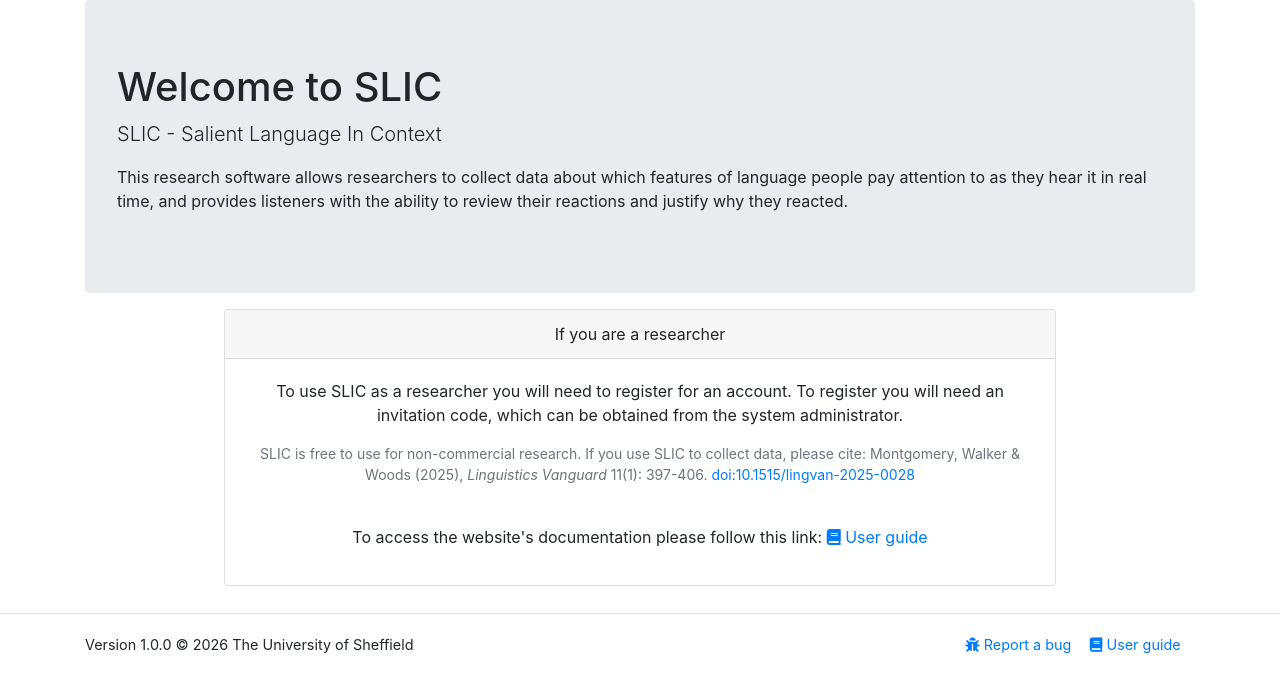
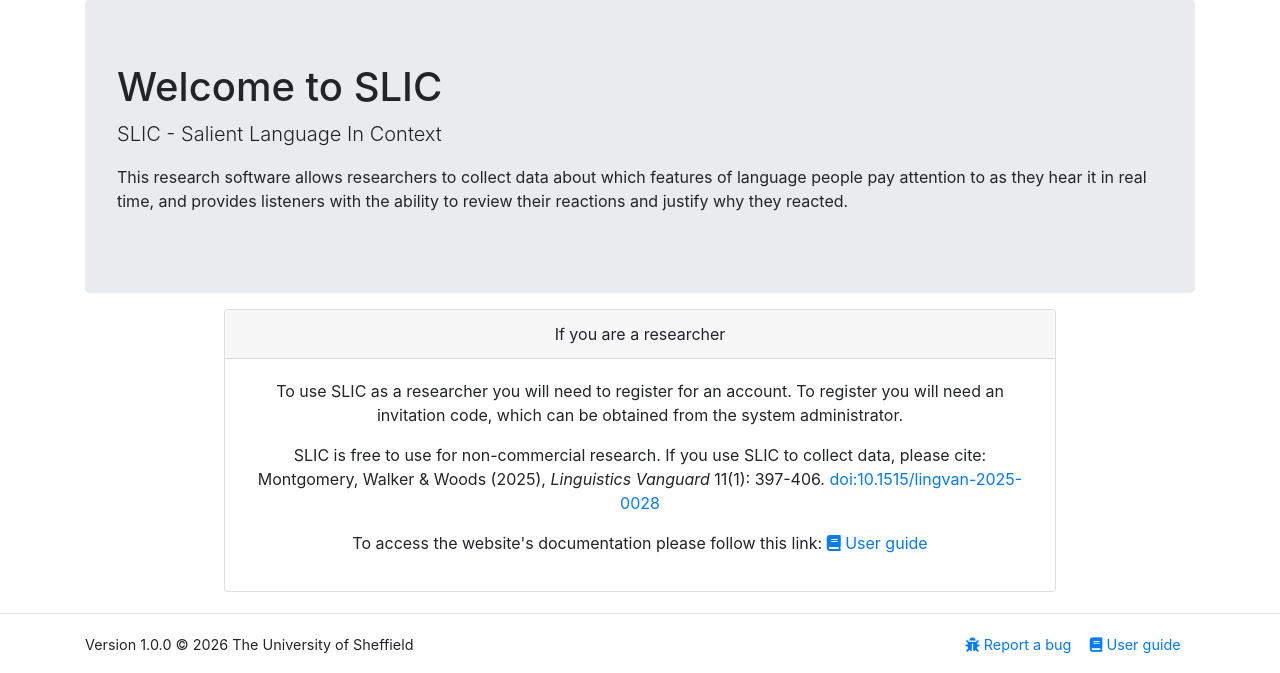
Before and after one commit to Montgomery-SLIC/slic, a Django app: page / in a window 1280 px wide. Shown: the part 127-800 px from the top of the page. Run offline with Django 4.2, Linux system fonts and the light colour scheme; parts of the project's set-up code (start-up, migrations or seed data) failed here and were passed over; some libraries are stand-ins or nearby versions.

Commit message:
fix: text

```diff
--- a/templates/pages/home.html
+++ b/templates/pages/home.html
@@ -13,8 +13,7 @@
   <div class="card-header">{% trans "If you are a researcher" %}</div>
   <div class="card-body">
     <p>{% trans "To use SLIC as a researcher you will need to register for an account. To register you will need an invitation code, which can be obtained from the system administrator." %}</p>
-    <p class="text-muted small">{% trans "SLIC is free to use for non-commercial research. If you use SLIC to collect data, please cite: Montgomery, Walker &amp; Woods (2025), <em>Linguistics Vanguard</em> 11(1): 397-406. <a href='https://doi.org/10.1515/lingvan-2025-0028' target='_blank' rel='noopener'>doi:10.1515/lingvan-2025-0028</a>" %}</p>
-    <br>
+    <p>{% trans "SLIC is free to use for non-commercial research. If you use SLIC to collect data, please cite: Montgomery, Walker &amp; Woods (2025), <em>Linguistics Vanguard</em> 11(1): 397-406. <a href='https://doi.org/10.1515/lingvan-2025-0028' target='_blank' rel='noopener'>doi:10.1515/lingvan-2025-0028</a>" %}</p>
     <p>
       {% trans "To access the website's documentation please follow this link:" %}
       <a href="{% url 'documentation' %}" title="{% trans 'See the documentation' %}">
```
